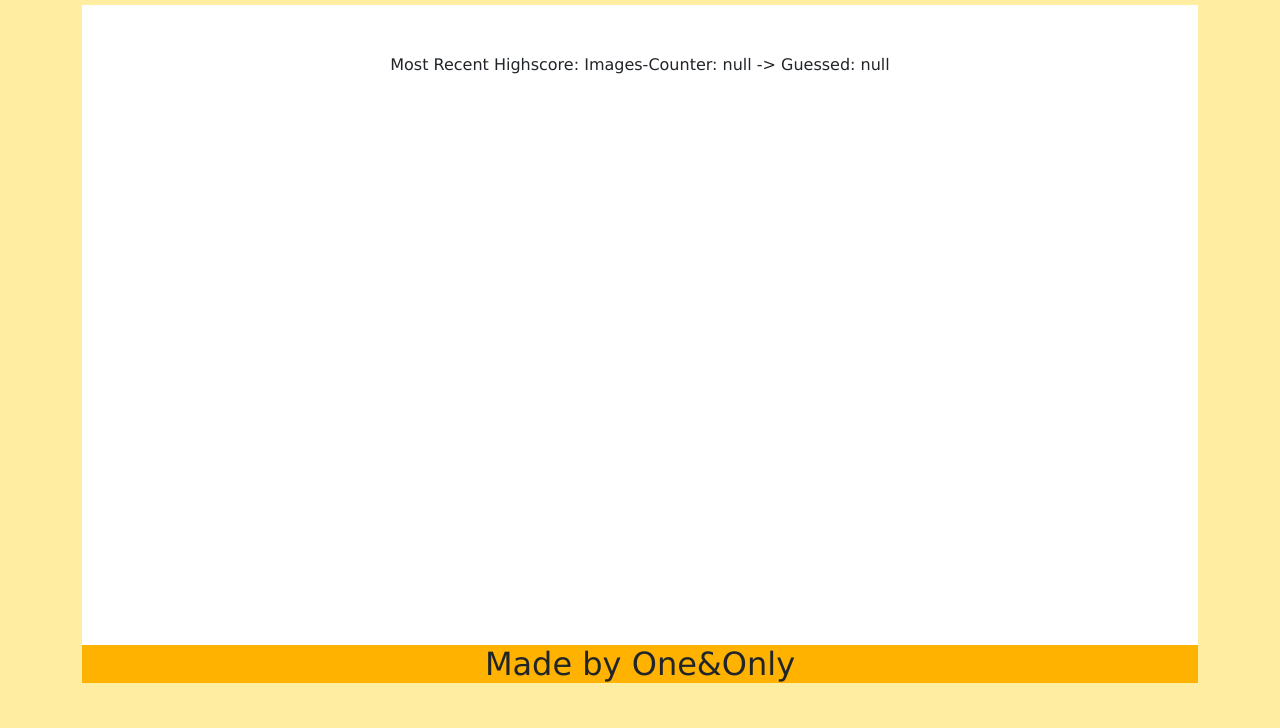
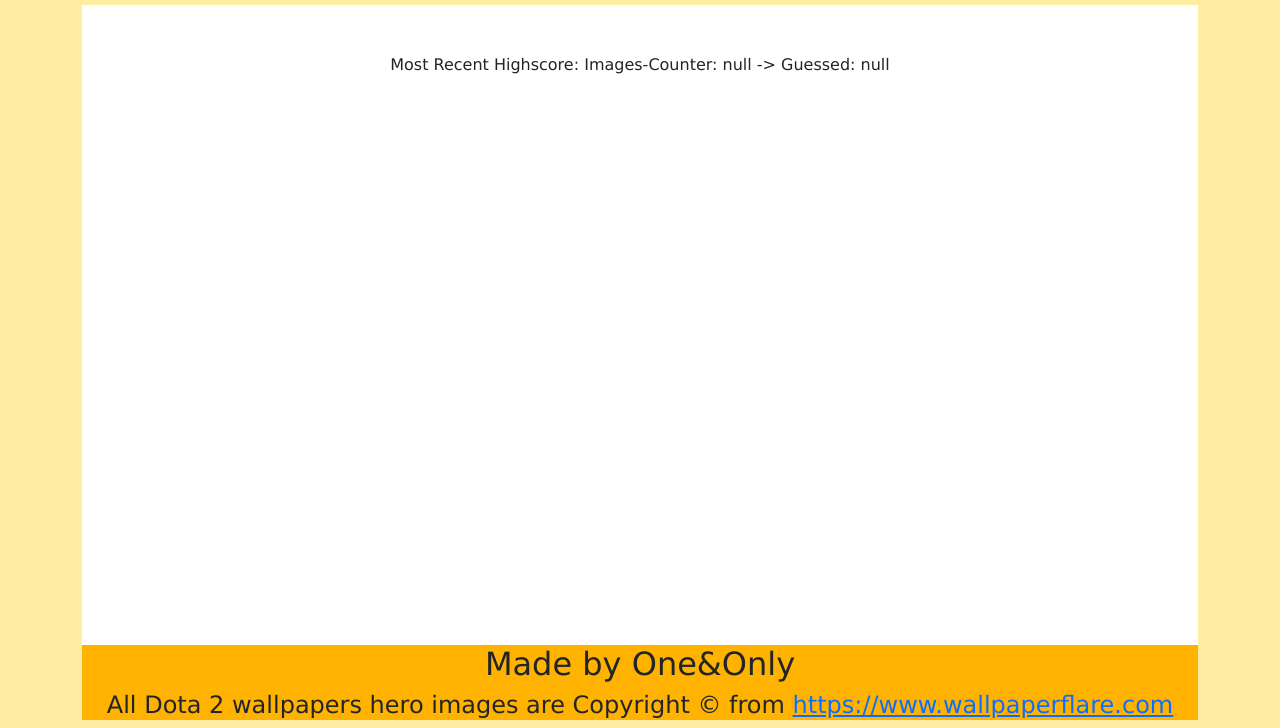
Before and after one commit to Patr1khe/D-Quiz, a website built with Vite: page DQuizH/index.html in a window 1280 px wide. Shown: the part 790-1518 px from the top of the page. Before the commit the page ends 1481 px from the top, so only its background shows below. Built offline with nearby package versions, Linux system fonts and the light colour scheme.

Commit message:
added copyright from image.

```diff
--- a/DQuizH/index.html
+++ b/DQuizH/index.html
@@ -77,7 +77,10 @@
 			</div>
 		</section>
 		<footer id="cbm">
-			<div><h2>Made by One&Only</h2></div>
+			<div>
+				<h2>Made by One&Only</h2>
+				<h4>All Dota 2 wallpapers hero images are Copyright © from <a href="https://www.wallpaperflare.com/">https://www.wallpaperflare.com</a></h4>
+			</div>
 		</footer>
 	</div>
 
```
